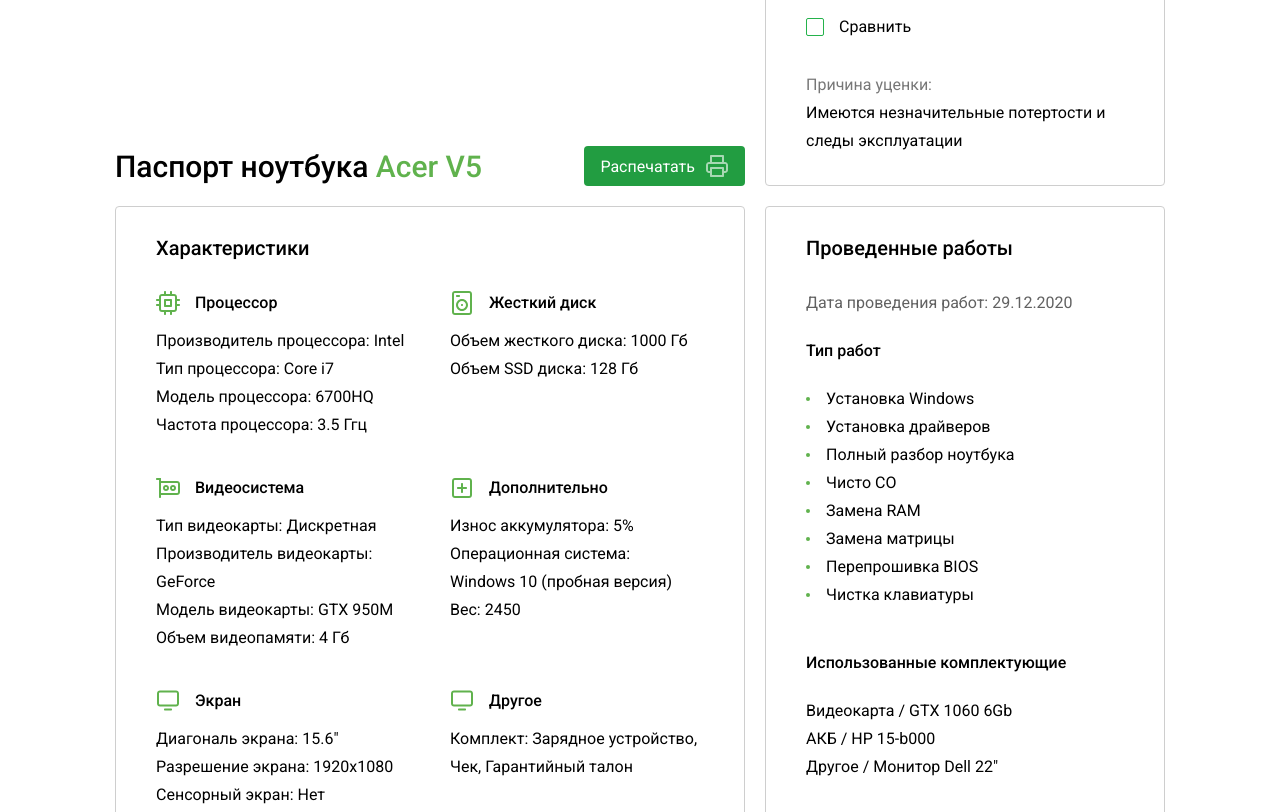
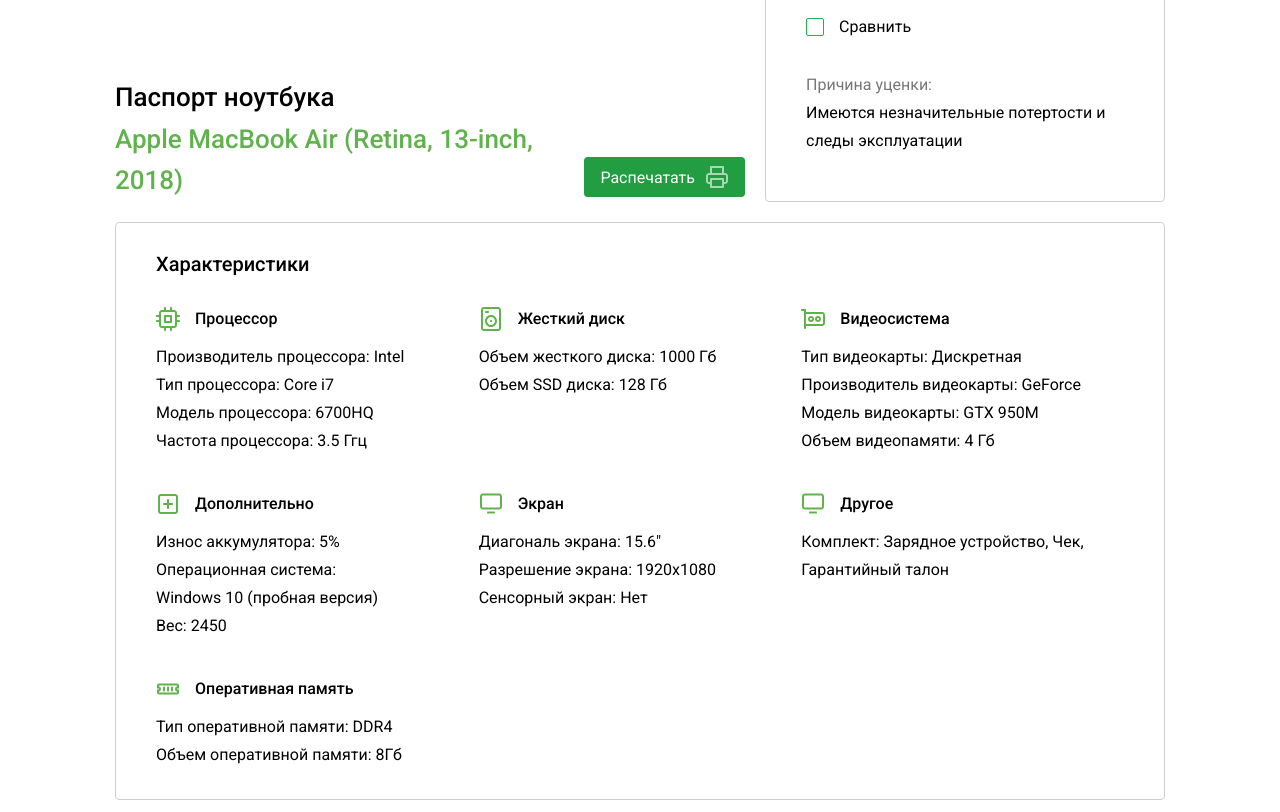
Before and after one commit to mazax1ct/refresh_, a website: page src/index.html in a window 1280 px wide. Shown: the part 525-1337 px from the top of the page. Drawn offline with nearby package versions, Linux system fonts and the light colour scheme; files that its build step writes are made by us from their sources.

Commit message:
small fixes

```diff
--- a/src/css/project/_card.sass
+++ b/src/css/project/_card.sass
@@ -54,7 +54,8 @@
       padding: 30px 40px
 
   &__slider
-    margin-bottom: 50px
+    @media(min-width: 768px)
+      margin-bottom: 50px
 
   &__title
     font-weight: 500
@@ -147,25 +148,45 @@
     color: #777
 
   &__pass
-    align-items: center
-    display: flex
-    flex-wrap: wrap
-    margin-bottom: -20px
-    margin-top: auto
+    &--mobile
+      margin-top: 20px
+
+      @media(min-width: 768px)
+        display: none
+
+    &--desktop
+      display: none
+      margin-top: auto
+      position: relative
+
+      @media(min-width: 768px)
+        display: block
+
+      .card__pass-print
+        bottom: 5px
+        left: auto
+        position: absolute
+        right: 0
+        top: auto
+
+      .card__pass-title
+        font-size: 26px
+        line-height: 1.6
+        padding-right: 170px
 
   &__pass-title
     font-size: 20px
     font-weight: 500
     margin-top: auto
     margin-right: auto
-    margin-bottom: 20px
-    padding-right: 15px
+    margin-bottom: 0
 
     @media(min-width: 1024px)
       font-size: 30px
 
     span
       color: #60B24D
+      display: block
 
   &__pass-print
     align-items: center
@@ -173,11 +194,18 @@
     color: #fff
     border-radius: 4px
     display: inline-flex
-    margin-bottom: 20px
+    font-size: 12px
+    float: right
     padding: 8px 16px
     text-decoration: none
     transition: background-color 0.3s
     vertical-align: middle
+
+    @media(min-width: 768px)
+      order: 2
+
+    @media(min-width: 1024px)
+      font-size: 16px
 
     &:hover,
     &:focus
@@ -192,7 +220,7 @@
   p
     margin-top: 0
 
-    &:last-child
+    //&:last-child
       margin-bottom: 0
 
   .no-styled
@@ -228,10 +256,13 @@
     padding-right: 20px
 
     @media(min-width: 768px)
-      width: 50%
+      width: 33.33333%
 
     &:nth-child(even)
       margin-right: -20px
+
+      @media(min-width: 768px)
+        margin-right: 0
 
   &__chars-title
     align-items: center
--- a/src/index.html
+++ b/src/index.html
@@ -51,9 +51,9 @@
           <img src="images/slider.jpg" alt="" style="max-width: 100%; height: auto">
           <!--тут вставляется то что уже есть на сайте-->
         </div>
-        <div class="card__pass">
-          <p class="card__pass-title">Паспорт ноутбука <span>Acer&nbsp;V5</span></p>
+        <div class="card__pass card__pass--desktop">
           <a class="card__pass-print" href="#">Распечатать <svg><use xlink:href="#print"></use></svg></a>
+          <p class="card__pass-title">Паспорт ноутбука <span>Apple MacBook Air (Retina, 13-inch, 2018)</span></p>
         </div>
       </div>
       <div class="card__column">
@@ -79,8 +79,12 @@
           </label>
           <p class="card__reason"><span class="card__reason-title">Причина уценки:</span><br> Имеются незначительные потертости и следы эксплуатации</p>
         </div>
+        <div class="card__pass card__pass--mobile">
+          <a class="card__pass-print" href="#">Распечатать <svg><use xlink:href="#print"></use></svg></a>
+          <p class="card__pass-title">Паспорт ноутбука <span>Apple MacBook Air (Retina, 13-inch, 2018)</span></p>
         </div>
-      <div class="card__column card__column--big">
+      </div>
+      <div class="card__column card__column--wide">
         <div class="card__block">
           <p class="card__title">Характеристики</p>
           <div class="card__chars">
@@ -142,10 +146,14 @@
           </div>
         </div>
       </div>
-      <div class="card__column">
+      <div class="card__column card__column--wide">
         <div class="card__block">
+          <div class="card__tests">
+            <div class="card__tests-column">
               <p class="card__title">Проведенные работы</p>
               <p class="card__work-time">Дата проведения работ:	29.12.2020</p>
+            </div>
+            <div class="card__tests-column">
               <p class="card__subtitle">Тип работ</p>
               <ul class="marked-list">
                 <li>Установка Windows</li>
@@ -157,12 +165,16 @@
                 <li>Перепрошивка BIOS</li>
                 <li>Чистка клавиатуры</li>
               </ul>
+            </div>
+            <div class="card__tests-column">
               <p class="card__subtitle">Использованные комплектующие</p>
               <ul class="no-styled">
                 <li>Видеокарта / GTX 1060 6Gb</li>
                 <li>АКБ / HP 15-b000</li>
                 <li>Другое / Монитор Dell 22"</li>
               </ul>
+            </div>
+          </div>
         </div>
       </div>
       <div class="card__column card__column--wide">
```
Also changed, not shown: build/css/style.css, build/index.html. Lines whose indentation alone changed are shown as unchanged.
